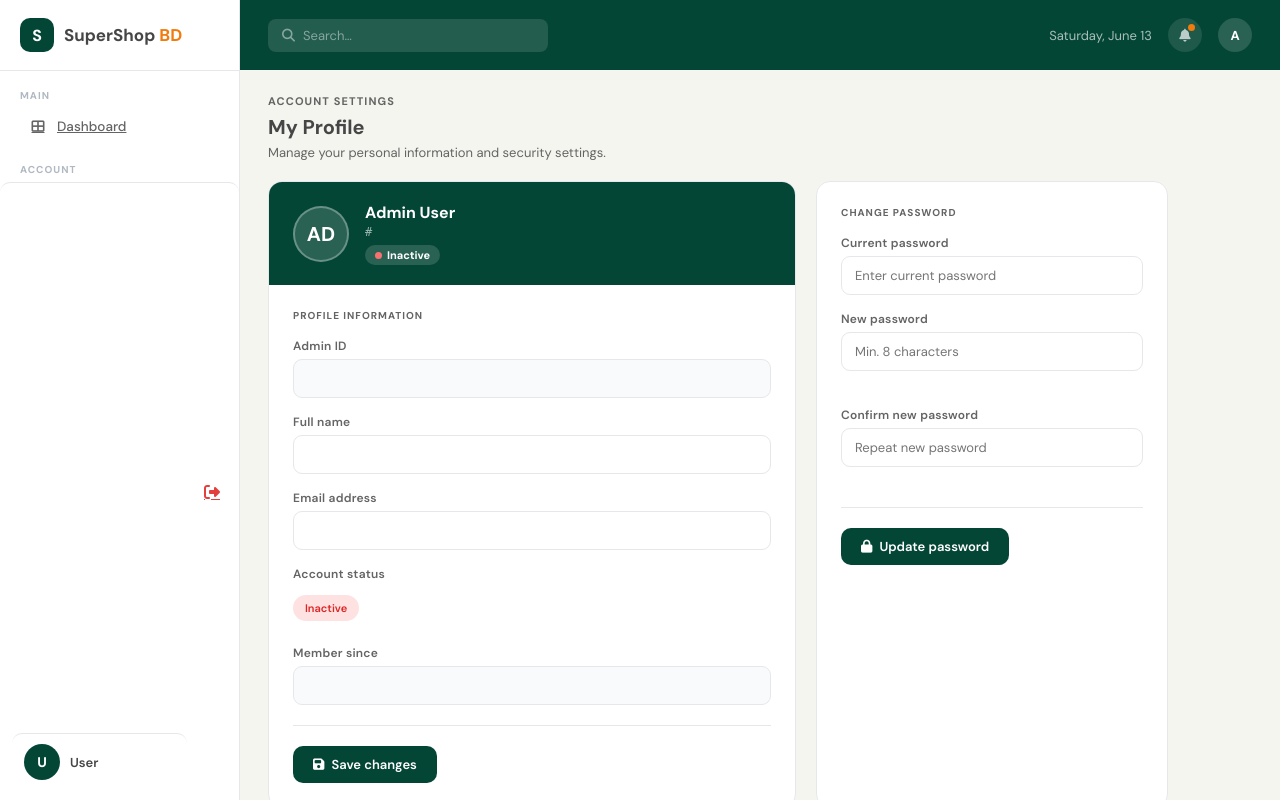
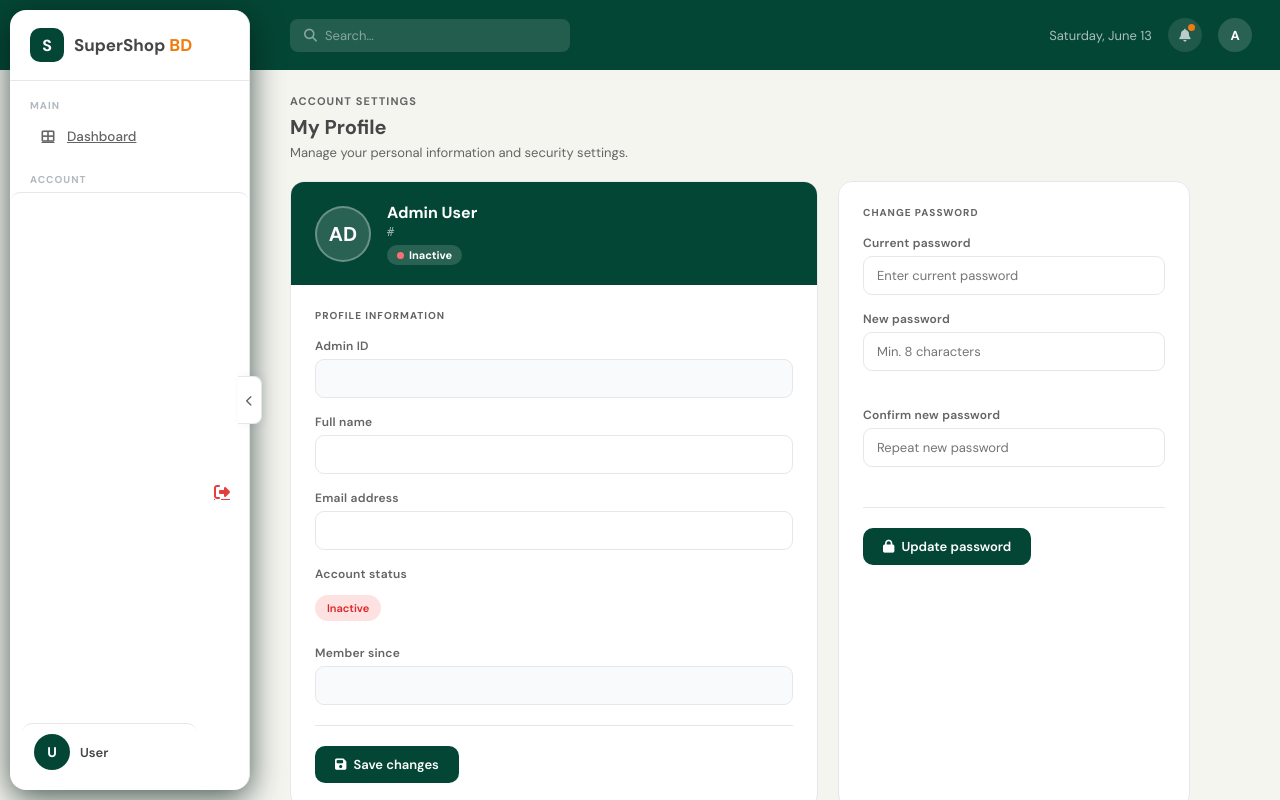
Before and after one commit to ParthoKumar-27/SuperShop_Bangladesh, a FastAPI app: template templates/admin/profile.html in a window 1280 px wide. Run offline with FastAPI, Linux system fonts and the light colour scheme; the template is opened without the code that fills it, so the values that code supplies are empty.

Commit message:
UI except profile

```diff
--- a/templates/admin/base_admin.html
+++ b/templates/admin/base_admin.html
@@ -157,13 +157,15 @@
         border-right: 1px solid var(--border);
         display: flex;
         flex-direction: column;
-        height: 100vh;
+        height: auto;
         overflow-y: auto;
         position: fixed;
-        left: 0;
-        top: 0;
-        bottom: 0;
+        left: 10px;
+        top: 10px;
+        bottom: 10px;
         z-index: 50;
+        border-radius: 16px;
+        box-shadow: 0 8px 32px rgba(1, 26, 20, 0.707);
       }
       .sidebar::-webkit-scrollbar {
         width: 4px;
@@ -376,7 +378,7 @@
 
       /* ══════════════════ MAIN CONTENT ══════════════════ */
       .main-wrap {
-        margin-left: 240px;
+        margin-left: 262px;
         flex: 1;
         display: flex;
         flex-direction: column;
@@ -467,6 +469,8 @@
         flex: 1;
         overflow-y: auto;
         padding: 24px 28px;
+        transform: translateX(0);
+        transition: transform .25s ease;
       }
       .page-area::-webkit-scrollbar {
         width: 5px;
@@ -638,12 +642,7 @@
         gap: 24px;
       }
 
-      .card {
-        background: #fff;
-        padding: 24px;
-        border-radius: 16px;
-        box-shadow: 0 4px 16px rgba(0, 0, 0, 0.06);
-      }
+
 
       .form-group {
         margin-bottom: 18px;
@@ -751,12 +750,107 @@
 .sidebar-user.active .user-avatar {
     background: rgba(255, 255, 255, 0.2);
 }
+
+/* ── Sidebar collapse toggle button ── */
+#sidebarToggle {
+  position: fixed;
+  left: 238px;          /* sits at the right edge of the 240px sidebar */
+  top: 50%;
+  transform: translateY(-50%);
+  z-index: 100;
+  width: 24px;
+  height: 48px;
+  background: var(--white);
+  border: 1px solid var(--border);
+  border-left: none;
+  border-radius: 0 8px 8px 0;
+  cursor: pointer;
+  display: flex;
+  align-items: center;
+  justify-content: center;
+  color: var(--mid);
+  font-size: 11px;
+  box-shadow: 3px 0 8px rgba(4,70,53,.08);
+  transition: left 0.25s ease, background 0.15s;
+}
+#sidebarToggle:hover { background: var(--cream); color: var(--green); }
+
+/* ── Collapsed sidebar state ── */
+body.sidebar-collapsed .sidebar {
+  width: 64px;
+  overflow-x: hidden;
+}
+
+body.sidebar-collapsed .main-wrap { margin-left: 86px; }
+body.sidebar-collapsed #sidebarToggle { left: 62px; }
+
+/* Hide all text when collapsed */
+body.sidebar-collapsed .nav-text,
+body.sidebar-collapsed .nav-label,
+body.sidebar-collapsed .sidebar-logo-text,
+body.sidebar-collapsed .user-name,
+body.sidebar-collapsed .user-role,
+body.sidebar-collapsed .logout-btn,
+body.sidebar-collapsed .nav-group-header i.fa-chevron-down,
+body.sidebar-collapsed .nav-sub {
+  display: none !important;
+}
+
+/* Center icons */
+body.sidebar-collapsed .nav-item {
+  justify-content: center;
+  padding: 12px 0;
+  margin: 2px 8px;
+  gap: 0;
+}
+body.sidebar-collapsed .nav-item i {
+  width: 20px;
+  font-size: 16px;
+  text-align: center;
+}
+
+/* Logo: icon only */
+body.sidebar-collapsed .sidebar-logo {
+  justify-content: center;
+  padding: 16px 0;
+}
+
+/* User: avatar only, centered */
+body.sidebar-collapsed .sidebar-user {
+  justify-content: center;
+  padding: 12px 0;
+  gap: 0;
+}
+body.sidebar-collapsed .sidebar-user .user-avatar {
+  margin: 0 auto;
+}
+
+/* Smooth transition */
+/* REPLACE WITH — only animate the specific properties that actually change */
+.sidebar           { transition: width 0.25s ease; }
+.main-wrap         { transition: margin-left 0.25s ease; }
+#sidebarToggle     { transition: left 0.25s ease, background 0.15s; }
+.top-bg {
+  position: fixed;
+  top: 0;
+  left: 0;
+  right: 0;
+  height: 70px;
+  background: var(--green);
+  z-index: -1;
+}
     </style>
   </head>
   <body>
+    <script>
+  if (localStorage.getItem('sidebarCollapsed') === 'true') {
+    document.body.classList.add('sidebar-collapsed');
+  }
+</script>
     <!-- ══════════════════════════════════
        SIDEBAR
        ══════════════════════════════════ -->
+    <div class="top-bg"></div>
     <aside class="sidebar">
       <!-- Logo -->
       <div class="sidebar-logo">
@@ -772,7 +866,7 @@
         href="{{ '/admin/dashboard' if role == 'ADMIN' else '/employee/dashboard' }}"
         class="nav-item {{ 'active' if path =='/admin/dashboard' else '' }}"
       >
-        <i class="fas fa-th-large"></i> Dashboard
+        <i class="fas fa-th-large"></i>  <span class="nav-text">Dashboard</span>
       </a>
 
       <!-- ADMIN nav -->
@@ -786,14 +880,14 @@
         class="nav-item {{ 'active' if path == '/admin/dashboard/sales' else '' }}"
       >
         <i class="fas fa-shopping-cart"></i>
-        Orders / Sales
+         <span class="nav-text">Orders / Sales</span>
       </a>
 
       <a
         href="/admin/dashboard/inventory"
         class="nav-item {{ 'active' if path == '/admin/dashboard/inventory' else '' }}"
       >
-        <i class="fas fa-warehouse"></i> Inventory
+        <i class="fas fa-warehouse"></i> <span class="nav-text">Inventory</span>
       </a>
 
       <div class="nav-label">Catalogue</div>
@@ -802,15 +896,17 @@
         href="/admin/dashboard/products"
         class="nav-item {{ 'active' if path == '/admin/dashboard/products' else '' }}"
       >
-        <i class="fas fa-tag"></i> Products
+        <i class="fas fa-tag"></i>  <span class="nav-text">Products</span>
+
       </a>
 
       <a
         href="/discounts"
         class="nav-item {{ 'active' if path == '/discounts' else '' }}"
       >
-        <i class="fas fa-percent"></i> Discounts
+        <i class="fas fa-percent"></i> <span class="nav-text">Discounts</span>
       </a>
+
 
       <div class="nav-label">People</div>
 
@@ -818,27 +914,29 @@
         href="/admin/dashboard/customers"
         class="nav-item {{ 'active' if path == '/admin/dashboard/customers' else '' }}"
       >
-        <i class="fas fa-users"></i> Customers
+        <i class="fas fa-users"></i> <span class="nav-text">Customers</span>
       </a>
+
 
       <a
         href="/admin/dashboard/employees"
         class="nav-item {{ 'active' if path == '/admin/dashboard/employees' else '' }}"
       >
-        <i class="fas fa-id-badge"></i> Employees
+        <i class="fas fa-id-badge"></i>
+        <span class="nav-text">Employees</span>
       </a>
 
       <a
         href="/admin/dashboard/branches"
         class="nav-item {{ 'active' if path == '/admin/dashboard/branches' else '' }}"
       >
-        <i class="fas fa-store"></i> Branches
+        <i class="fas fa-store"></i> <span class="nav-text">Branches</span>
       </a>
 
       <div class="nav-label">System</div>
 
       <a href="/docs" target="_blank" class="nav-item">
-        <i class="fas fa-code"></i> API Docs
+        <i class="fas fa-code"></i> <span class="nav-text">API Docs</span>
         <i
           class="fas fa-external-link-alt"
           style="font-size: 10px; margin-left: auto; color: var(--border)"
@@ -899,6 +997,10 @@
           <i class="fas fa-sign-out-alt"></i>
         </a>
       </div>
+      <!-- Collapse toggle button -->
+<button id="sidebarToggle" onclick="toggleSidebar()" title="Toggle sidebar">
+  <i class="fas fa-chevron-left" id="toggleIcon"></i>
+</button>
     </aside>
 
     <!-- ══════════════════════════════════
@@ -1014,6 +1116,27 @@
           });
         }
       });
+
+function toggleSidebar() {
+  document.body.classList.toggle('sidebar-collapsed');
+  const icon = document.getElementById('toggleIcon');
+  if (document.body.classList.contains('sidebar-collapsed')) {
+    icon.classList.replace('fa-chevron-left', 'fa-chevron-right');
+  } else {
+    icon.classList.replace('fa-chevron-right', 'fa-chevron-left');
+  }
+  // Remember state across pages
+  localStorage.setItem('sidebarCollapsed',
+    document.body.classList.contains('sidebar-collapsed'));
+
+
+}
+// KEEP only this at the bottom
+  if (localStorage.getItem('sidebarCollapsed') === 'true') {
+    document.getElementById('toggleIcon')
+    .classList.replace('fa-chevron-left', 'fa-chevron-right');
+}
+
     </script>
     {% block scripts %}{% endblock %}
   </body>
--- a/templates/admin/profile.html
+++ b/templates/admin/profile.html
@@ -10,6 +7,10 @@
     grid-template-columns: 3fr 2fr;
     gap: 20px;
     max-width: 900px;
+    width: 100%; /* ← ADD */
+  }
+  .profile-grid > * {
+    min-width: 0; /* ← ADD: prevents grid blowout */
   }
 
   .profile-card {
@@ -189,24 +192,34 @@
   }
 </style>
 
-<p style="font-size:11px;font-weight:700;text-transform:uppercase;letter-spacing:.1em;color:var(--mid);margin-bottom:6px">Account settings</p>
+<p
+  style="
+    font-size: 11px;
+    font-weight: 700;
+    text-transform: uppercase;
+    letter-spacing: 0.1em;
+    color: var(--mid);
+    margin-bottom: 6px;
+  "
+>
+  Account settings
+</p>
 <h2 class="page-heading">My Profile</h2>
-<p class="page-subheading">Manage your personal information and security settings.</p>
+<p class="page-subheading">
+  Manage your personal information and security settings.
+</p>
 
 {% if request.query_params.get('success') %}
-<div class="alert success" style="margin-bottom:20px">
+<div class="alert success" style="margin-bottom: 20px">
   {{ request.query_params.get('success') }}
 </div>
-{% endif %}
-
-{% if request.query_params.get('error') %}
-<div class="alert error" style="margin-bottom:20px">
+{% endif %} {% if request.query_params.get('error') %}
+<div class="alert error" style="margin-bottom: 20px">
   {{ request.query_params.get('error') }}
 </div>
 {% endif %}
 
 <div class="profile-grid">
-
   <!-- ── Profile Information ── -->
   <div class="profile-card">
     <div class="profile-card-top">
```
Also changed, not shown: other parts of templates/admin/profile.html (+57 -47 lines), templates/admin/index.html (+54 -18 lines). Lines whose indentation alone changed are shown as unchanged.
